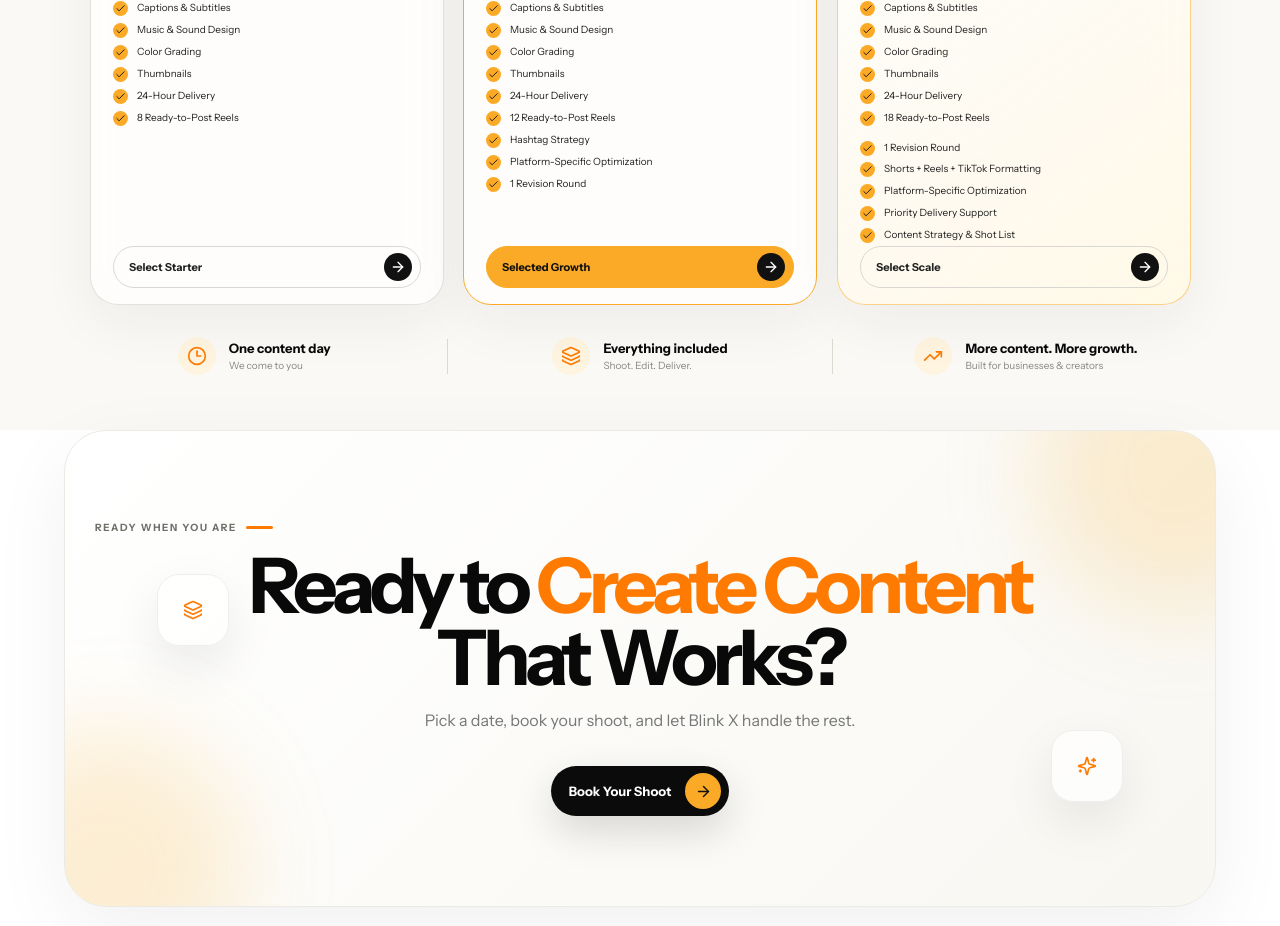
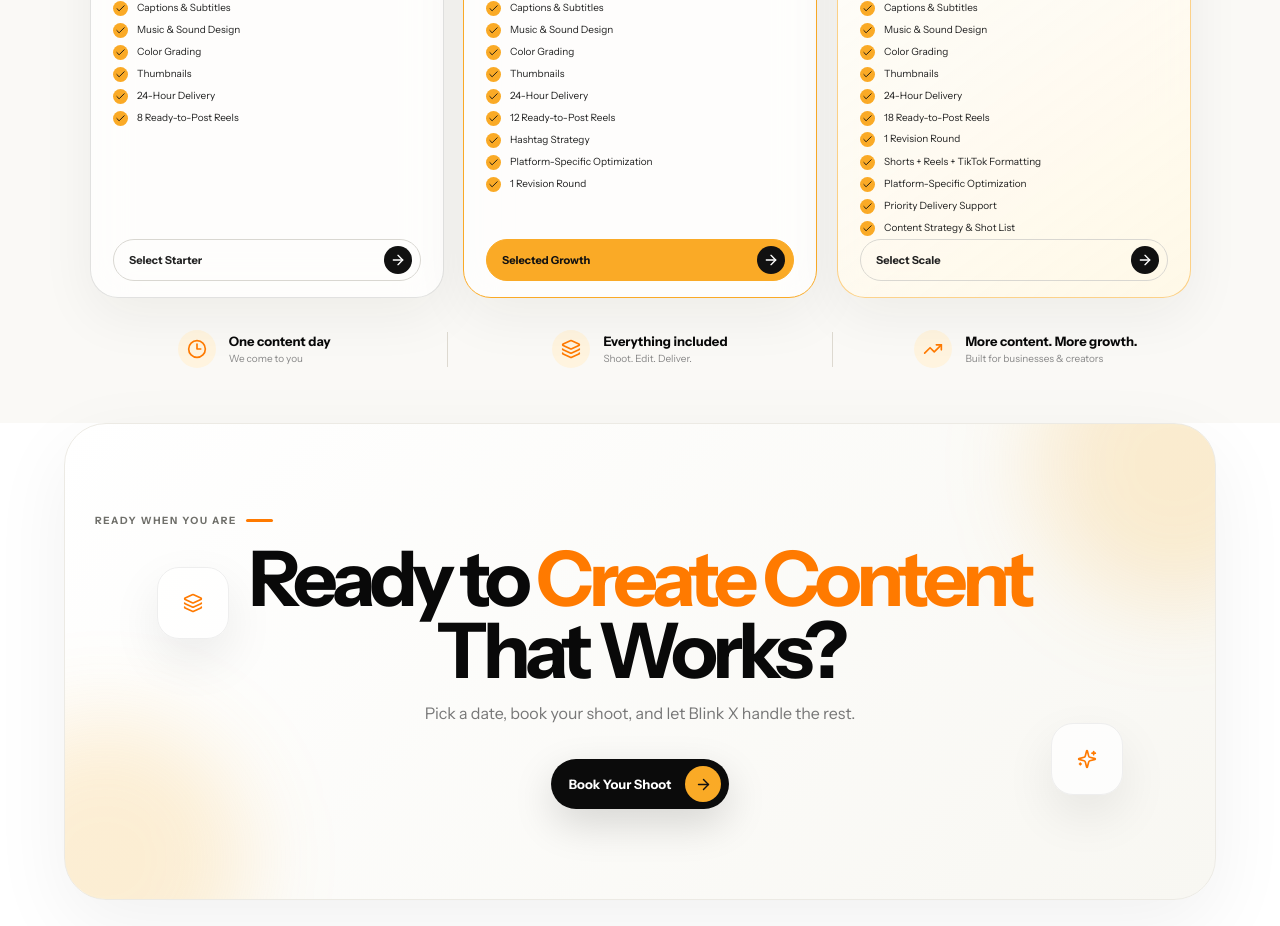
Before and after one commit to Aaron-Samuel05/BlinkX, a Next.js app: page / in a window 1280 px wide. Shown: the part 3900-4826 px from the top of the page. Built offline with nearby package versions, Linux system fonts and the light colour scheme.

Commit message:
Remove remaining Scale feature gap

```diff
--- a/app/globals.css
+++ b/app/globals.css
@@ -411,8 +411,8 @@
   flex-basis:15px;
 }
 .packageFeature.scaleFeatureStart{
-  margin-top:5px;
-  padding-top:7px;
+  margin-top:0;
+  padding-top:0;
 }
 .packageSelect{
   min-height:40px;
```
